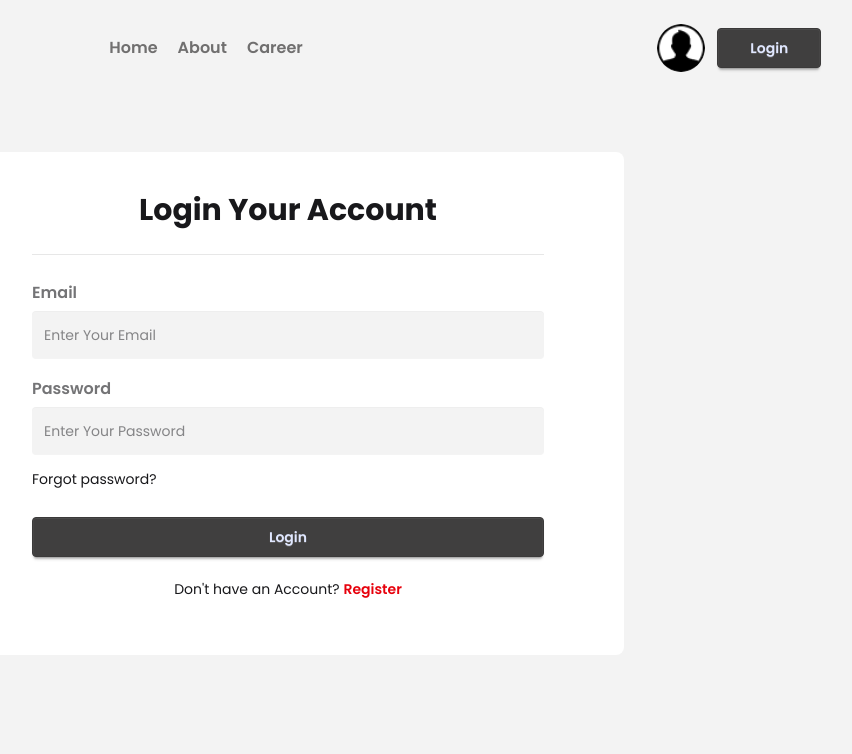
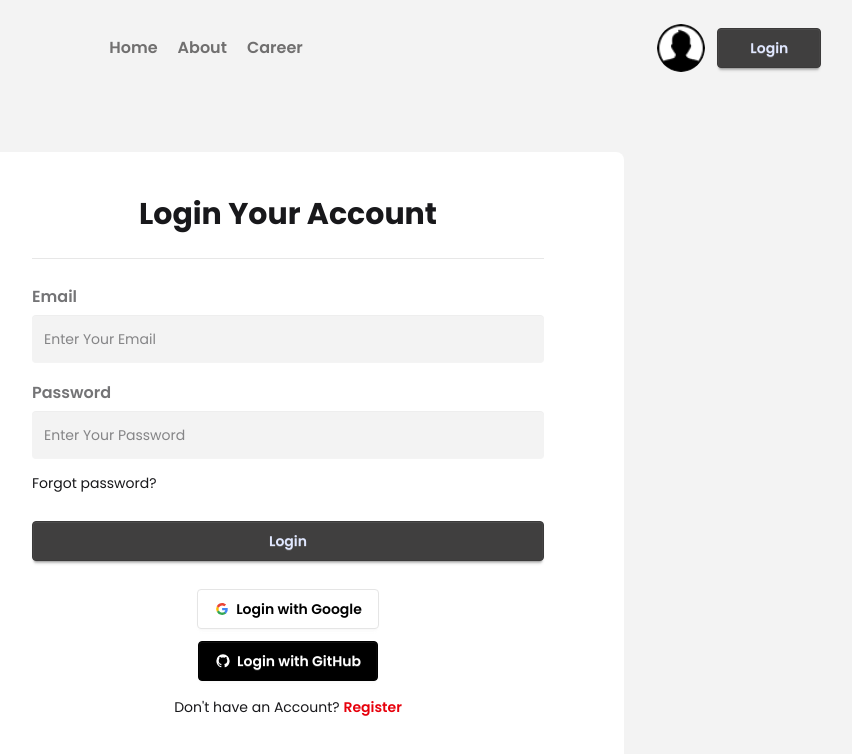
Before and after one commit to mramitkb/B12-Dragon-News-m9, a React (Vite) app: page /auth/login in a window 1280 px wide. Shown: the top 754 px of the page, without its empty margins (352-1204 px from the left). Built offline with nearby package versions, Linux system fonts and the light colour scheme; no server answers.

Commit message:
Dragon News completed

```diff
--- a/src/Routes/Routes.jsx
+++ b/src/Routes/Routes.jsx
@@ -8,6 +8,7 @@
 import AuthLayout from "../layouts/AuthLayout";
 import About from "../pages/About";
 import Career from "../pages/Career";
+import PrivateRoute from "./PrivateRoute";
 
 export const router = createBrowserRouter([
   {
@@ -28,7 +29,7 @@
       {
         path: "/newsDetails/:id",
         loader: () => fetch("/news.json"),
-        element: <NewsDetails></NewsDetails>,
+        element: <PrivateRoute><NewsDetails></NewsDetails></PrivateRoute>,
       },
       {
         path: "/about",
--- a/src/components/Navbar.jsx
+++ b/src/components/Navbar.jsx
@@ -26,9 +26,8 @@
           theme: "light",
           transition: Zoom,
         });
-        console.log(user);
         setUser(null);
-        navigate("/auth/login")
+        navigate("/auth/login");
       })
       .catch();
   };
--- a/src/components/RightSide.jsx
+++ b/src/components/RightSide.jsx
@@ -1,18 +1,103 @@
-import React from "react";
-import swimmingImg from "../assets/swimming.png"
-import classImg from "../assets/class.png"
-import playgroundImg from "../assets/playground.png"
+import React, { use } from "react";
+import swimmingImg from "../assets/swimming.png";
+import classImg from "../assets/class.png";
+import playgroundImg from "../assets/playground.png";
 import { FaFacebook, FaInstagram, FaTwitter } from "react-icons/fa";
+import { AuthContext } from "../contexts/AuthContext/AuthContext";
+import { toast, Zoom } from "react-toastify";
+import { useLocation, useNavigate } from "react-router";
 
 const RightSide = () => {
+  const { user, setLoading, signInWithGoogle, signInWithGithub } =
+    use(AuthContext);
+
+    const location = useLocation();
+    console.log(location);
+  const navigate = useNavigate();
+
+  const handleGoogleSignIn = () => {
+    signInWithGoogle()
+      .then((result) => {
+        setLoading(false);
+        const user = result.user;
+        // setUser(user);
+        console.log(user);
+        toast.success("Google Login successful.", {
+          position: "top-right",
+          autoClose: 2000,
+          hideProgressBar: false,
+          closeOnClick: true,
+          pauseOnHover: false,
+          draggable: false,
+          progress: undefined,
+          theme: "light",
+          transition: Zoom,
+        });
+        navigate(location?.state || "/");
+      })
+      .catch((error) => {
+        setLoading(false);
+        toast.error(error.code, {
+          position: "top-right",
+          autoClose: 2000,
+          hideProgressBar: false,
+          closeOnClick: true,
+          pauseOnHover: false,
+          draggable: false,
+          progress: undefined,
+          theme: "light",
+          transition: Zoom,
+        });
+      });
+  };
+  const handleGithubSignIn = () => {
+    signInWithGithub()
+      .then((result) => {
+        setLoading(false);
+        const user = result.user;
+        // setUser(user);
+        console.log(user);
+        toast.success("Github Login successful.", {
+          position: "top-right",
+          autoClose: 2000,
+          hideProgressBar: false,
+          closeOnClick: true,
+          pauseOnHover: false,
+          draggable: false,
+          progress: undefined,
+          theme: "light",
+          transition: Zoom,
+        });
+        navigate(location?.state || "/");
+      })
+      .catch((error) => {
+        setLoading(false);
+        toast.error(error.code, {
+          position: "top-right",
+          autoClose: 2000,
+          hideProgressBar: false,
+          closeOnClick: true,
+          pauseOnHover: false,
+          draggable: false,
+          progress: undefined,
+          theme: "light",
+          transition: Zoom,
+        });
+      });
+  };
+
   return (
     <div className="sticky w-fit top-5">
       {/* Login with */}
-      <div>
+      {
+        user ? "" :<div>
         <h1 className="font-bold text-xl">Login with</h1>
         <div className="mt-6 w-full space-y-2">
           {/* Google */}
-          <button className="btn w-full bg-white text-black border-[#e5e5e5]">
+          <button
+            onClick={handleGoogleSignIn}
+            className="btn w-full bg-white text-black border-[#e5e5e5]"
+          >
             <svg
               aria-label="Google logo"
               width="16"
@@ -43,7 +128,10 @@
             Login with Google
           </button>
           {/* GitHub */}
-          <button className="btn w-full bg-black text-white border-black">
+          <button
+            onClick={handleGithubSignIn}
+            className="btn w-full bg-black text-white border-black"
+          >
             <svg
               aria-label="GitHub logo"
               width="16"
@@ -60,22 +148,23 @@
           </button>
         </div>
       </div>
+      }
       {/* Find Us On */}
-      <div className="mt-6">
+      <div className={`${user ? "mt-0" : "mt-6"}`}>
         <h1 className="font-bold text-xl">Find Us On</h1>
         <div className="mt-4 w-full border border-base-300 rounded-sm">
           <div className="flex items-center gap-2 p-3">
-               <FaFacebook className="text-2xl"/>
+            <FaFacebook className="text-2xl" />
             <p className="text-accent text-lg font-medium">Facebook</p>
           </div>
-            <hr className="text-base-300"/>
+          <hr className="text-base-300" />
           <div className="flex items-center gap-2 p-3">
-               <FaTwitter className="text-2xl"/>
+            <FaTwitter className="text-2xl" />
             <p className="text-accent text-lg font-medium">Twitter</p>
           </div>
-            <hr className="text-base-300"/>
+          <hr className="text-base-300" />
           <div className="flex items-center gap-2 p-3">
-               <FaInstagram className="text-2xl"/>
+            <FaInstagram className="text-2xl" />
             <p className="text-accent text-lg font-medium">Instagram</p>
           </div>
         </div>
@@ -84,9 +173,21 @@
       <div className="mt-6 bg-base-200 p-2 rounded-sm">
         <h1 className="font-bold text-xl">Q-Zone</h1>
         <div className="flex flex-col items-center w-full">
-                <img className="object-cover w-fit md:w-[70%]" src={swimmingImg} alt="" />
-                <img className="object-cover w-fit md:w-[70%]" src={classImg} alt="" />
-                <img className="object-cover w-fit md:w-[70%]" src={playgroundImg} alt="" />
+          <img
+            className="object-cover w-fit md:w-[70%]"
+            src={swimmingImg}
+            alt=""
+          />
+          <img
+            className="object-cover w-fit md:w-[70%]"
+            src={classImg}
+            alt=""
+          />
+          <img
+            className="object-cover w-fit md:w-[70%]"
+            src={playgroundImg}
+            alt=""
+          />
         </div>
       </div>
     </div>
--- a/src/pages/Login.jsx
+++ b/src/pages/Login.jsx
@@ -1,13 +1,24 @@
-import React, { use, useState } from "react";
+import React, { use, useRef, useState } from "react";
 import { Link, useLocation, useNavigate } from "react-router";
 import { AuthContext } from "../contexts/AuthContext/AuthContext";
 import { toast, Zoom } from "react-toastify";
 
 const Login = () => {
-  const { setUser, signInUser, setLoading, signOutUser } = use(AuthContext);
+  const {
+    setUser,
+    signInUser,
+    setLoading,
+    signOutUser,
+    forgotPasswordUser,
+    signInWithGoogle,
+    signInWithGithub,
+  } = use(AuthContext);
   const [error, setError] = useState("");
 
+  const emailRef = useRef();
+
   const location = useLocation();
+  console.log(location);
   const navigate = useNavigate();
 
   const handleSignIn = (e) => {
@@ -35,11 +46,10 @@
             transition: Zoom,
           });
 
-          signOutUser()
-          .then(() => {
+          signOutUser().then(() => {
             setLoading(false);
             console.log("sign out");
-          })
+          });
 
           return;
         }
@@ -55,8 +65,7 @@
           theme: "light",
           transition: Zoom,
         });
-        navigate("/");
-
+        navigate(location?.state || "/");
       })
       .catch(() => {
         setError("Invalid User Email/Password.");
@@ -64,17 +73,128 @@
     setError("");
     e.target.reset();
   };
+  const handleForgotPassword = () => {
+    console.log("forgot");
+    const email = emailRef.current.value;
+
+    if (!email) {
+      setError("Please enter your email first.");
+      return;
+    }
+
+    forgotPasswordUser(email)
+      .then(() => {
+        setLoading(false);
+        toast.info(`Password reset email sent to ${email}!`, {
+          position: "top-right",
+          autoClose: 2000,
+          hideProgressBar: false,
+          closeOnClick: true,
+          pauseOnHover: false,
+          draggable: false,
+          progress: undefined,
+          theme: "light",
+          transition: Zoom,
+        });
+      })
+      .catch((error) => {
+        setLoading(false);
+        if (error.code == "auth/invalid-email") {
+          toast.error("Please enter a valid Email!", {
+            position: "top-right",
+            autoClose: 2000,
+            hideProgressBar: false,
+            closeOnClick: true,
+            pauseOnHover: false,
+            draggable: false,
+            progress: undefined,
+            theme: "light",
+            transition: Zoom,
+          });
+        }
+      });
+  };
+
+  const handleGoogleSignIn = () => {
+    signInWithGoogle()
+      .then((result) => {
+          setLoading(false);
+          const user = result.user;
+          // setUser(user);
+        console.log(user);
+        toast.success("Google Login successful.", {
+          position: "top-right",
+          autoClose: 2000,
+          hideProgressBar: false,
+          closeOnClick: true,
+          pauseOnHover: false,
+          draggable: false,
+          progress: undefined,
+          theme: "light",
+          transition: Zoom,
+        });
+        navigate(location?.state || "/");
+      })
+      .catch((error) => {
+          setLoading(false);
+        toast.error(error.code, {
+          position: "top-right",
+          autoClose: 2000,
+          hideProgressBar: false,
+          closeOnClick: true,
+          pauseOnHover: false,
+          draggable: false,
+          progress: undefined,
+          theme: "light",
+          transition: Zoom,
+        });
+      });
+  };
+  const handleGithubSignIn = () => {
+    signInWithGithub()
+     .then((result) => {
+        setLoading(false);
+        const user = result.user;
+        console.log(user);
+        toast.success("Github Login successful.", {
+          position: "top-right",
+          autoClose: 2000,
+          hideProgressBar: false,
+          closeOnClick: true,
+          pauseOnHover: false,
+          draggable: false,
+          progress: undefined,
+          theme: "light",
+          transition: Zoom,
+        });
+        // setUser(user);
+        navigate(location?.state || "/");
+      })
+      .catch((error) => {
+          setLoading(false);
+        toast.error(error.code, {
+          position: "top-right",
+          autoClose: 2000,
+          hideProgressBar: false,
+          closeOnClick: true,
+          pauseOnHover: false,
+          draggable: false,
+          progress: undefined,
+          theme: "light",
+          transition: Zoom,
+        });
+      });
+  };
+
   return (
-    <div>
-      <form
-        onSubmit={handleSignIn}
-        className="fieldset bg-white mx-auto rounded-box w-2xl px-20 py-10 mt-20 min-h-[50vh]"
-      >
+    <div className="bg-white mx-auto rounded-box w-2xl px-20 py-10 mt-20 min-h-[50vh]">
+      <form onSubmit={handleSignIn} className="fieldset ">
         <h1 className="font-bold text-3xl text-center">Login Your Account</h1>
         <hr className="text-base-300 my-5" />
         {/* Email */}
         <label className="label font-semibold text-base">Email</label>
         <input
+          ref={emailRef}
           type="email"
           name="email"
           className="input w-full bg-base-200 border-none outline-none py-6 focus:shadow-none"
@@ -92,7 +212,11 @@
         />
         {/* Forgot Password */}
         <div className="mt-2">
-          <Link to="" className="link link-hover text-sm">
+          <Link
+            onClick={handleForgotPassword}
+            to=""
+            className="link link-hover text-sm"
+          >
             Forgot password?
           </Link>
         </div>
@@ -105,10 +229,71 @@
           )}
         </div>
         {/* Button */}
-        <button type="submit" className="btn btn-primary mt-4">
+        <button
+          type="submit"
+          className="btn btn-primary hover:bg-success hover:border-none hover:text-black mt-4"
+        >
           Login
         </button>
-        <p className="my-4 text-center text-sm">
+      </form>
+      {/* Login with Social */}
+      <div className="mt-6 flex flex-col items-center gap-3">
+        {/* Google */}
+        <button
+          onClick={handleGoogleSignIn}
+          className="btn w-fit bg-white text-black border-[#e5e5e5]"
+        >
+          <svg
+            aria-label="Google logo"
+            width="16"
+            height="16"
+            xmlns="http://www.w3.org/2000/svg"
+            viewBox="0 0 512 512"
+          >
+            <g>
+              <path d="m0 0H512V512H0" fill="#fff"></path>
+              <path
+                fill="#34a853"
+                d="M153 292c30 82 118 95 171 60h62v48A192 192 0 0190 341"
+              ></path>
+              <path
+                fill="#4285f4"
+                d="m386 400a140 175 0 0053-179H260v74h102q-7 37-38 57"
+              ></path>
+              <path
+                fill="#fbbc02"
+                d="m90 341a208 200 0 010-171l63 49q-12 37 0 73"
+              ></path>
+              <path
+                fill="#ea4335"
+                d="m153 219c22-69 116-109 179-50l55-54c-78-75-230-72-297 55"
+              ></path>
+            </g>
+          </svg>
+          Login with Google
+        </button>
+        {/* GitHub */}
+        <button
+          onClick={handleGithubSignIn}
+          className="btn w-fit bg-black text-white border-black"
+        >
+          <svg
+            aria-label="GitHub logo"
+            width="16"
+            height="16"
+            xmlns="http://www.w3.org/2000/svg"
+            viewBox="0 0 24 24"
+          >
+            <path
+              fill="white"
+              d="M12,2A10,10 0 0,0 2,12C2,16.42 4.87,20.17 8.84,21.5C9.34,21.58 9.5,21.27 9.5,21C9.5,20.77 9.5,20.14 9.5,19.31C6.73,19.91 6.14,17.97 6.14,17.97C5.68,16.81 5.03,16.5 5.03,16.5C4.12,15.88 5.1,15.9 5.1,15.9C6.1,15.97 6.63,16.93 6.63,16.93C7.5,18.45 8.97,18 9.54,17.76C9.63,17.11 9.89,16.67 10.17,16.42C7.95,16.17 5.62,15.31 5.62,11.5C5.62,10.39 6,9.5 6.65,8.79C6.55,8.54 6.2,7.5 6.75,6.15C6.75,6.15 7.59,5.88 9.5,7.17C10.29,6.95 11.15,6.84 12,6.84C12.85,6.84 13.71,6.95 14.5,7.17C16.41,5.88 17.25,6.15 17.25,6.15C17.8,7.5 17.45,8.54 17.35,8.79C18,9.5 18.38,10.39 18.38,11.5C18.38,15.32 16.04,16.16 13.81,16.41C14.17,16.72 14.5,17.33 14.5,18.26C14.5,19.6 14.5,20.68 14.5,21C14.5,21.27 14.66,21.59 15.17,21.5C19.14,20.16 22,16.42 22,12A10,10 0 0,0 12,2Z"
+            ></path>
+          </svg>
+          Login with GitHub
+        </button>
+      </div>
+      {/* for Registration */}
+      <div className="my-4 text-center text-sm">
         Don't have an Account?{" "}
         <Link
           to="/auth/registration"
@@ -116,8 +301,7 @@
         >
           Register
         </Link>
-        </p>
-      </form>
+      </div>
     </div>
   );
 };
--- a/src/pages/Registration.jsx
+++ b/src/pages/Registration.jsx
@@ -166,7 +166,7 @@
         <button
           //   disabled={!terms}
           type="submit"
-          className="btn btn-primary mt-4"
+          className="btn btn-primary hover:bg-info hover:border-none hover:text-black mt-4"
         >
           Registration
         </button>
```
Also changed, not shown: src/Routes/PrivateRoute.jsx (added, +23 -0 lines), src/contexts/AuthContext/AuthProvider.jsx (+32 -8 lines). Lines whose indentation alone changed are shown as unchanged.
